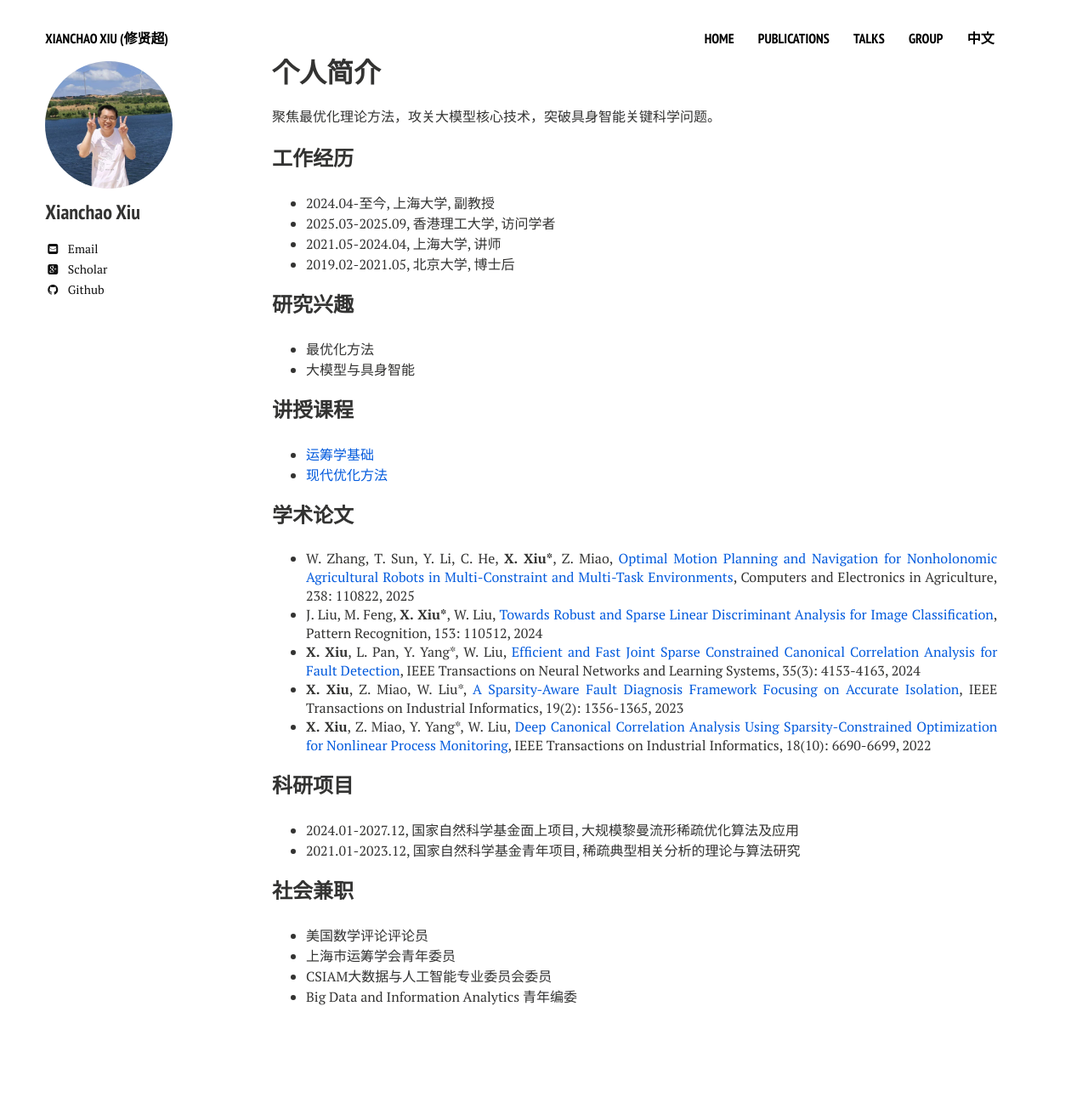
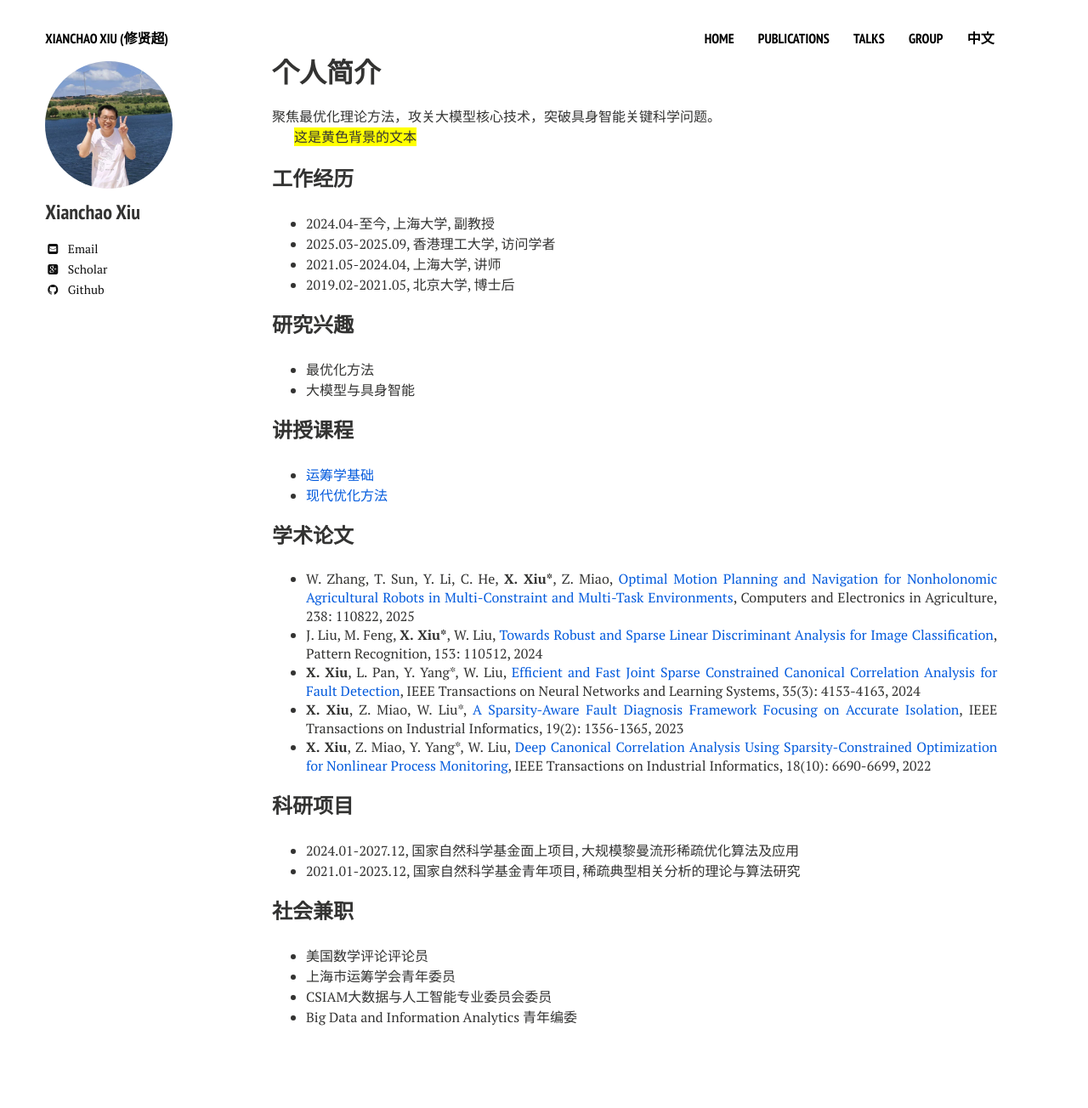
Before and after one commit to xianchaoxiu/xianchaoxiu.github.io, a Jekyll site: the page built from chinese/index.md, in a window 1280 px wide. Shown: the whole page at 85% size. Built offline with Jekyll 4.4.1, drawn with Linux system fonts in a browser that asks for light colours; nearby versions of some CDN libraries; before the commit the page ends 1280 px from its top, so only the background shows below that.

Commit message:
Update index.md

```diff
--- a/chinese/index.md
+++ b/chinese/index.md
@@ -9,7 +9,7 @@ share: false
 
 聚焦最优化理论方法，攻关大模型核心技术，突破具身智能关键科学问题。<br>
 
-
+<span style="background-color: yellow;">这是黄色背景的文本</span>
 
 ### 工作经历
 * 2024.04-至今, 上海大学, 副教授 <br>
```
